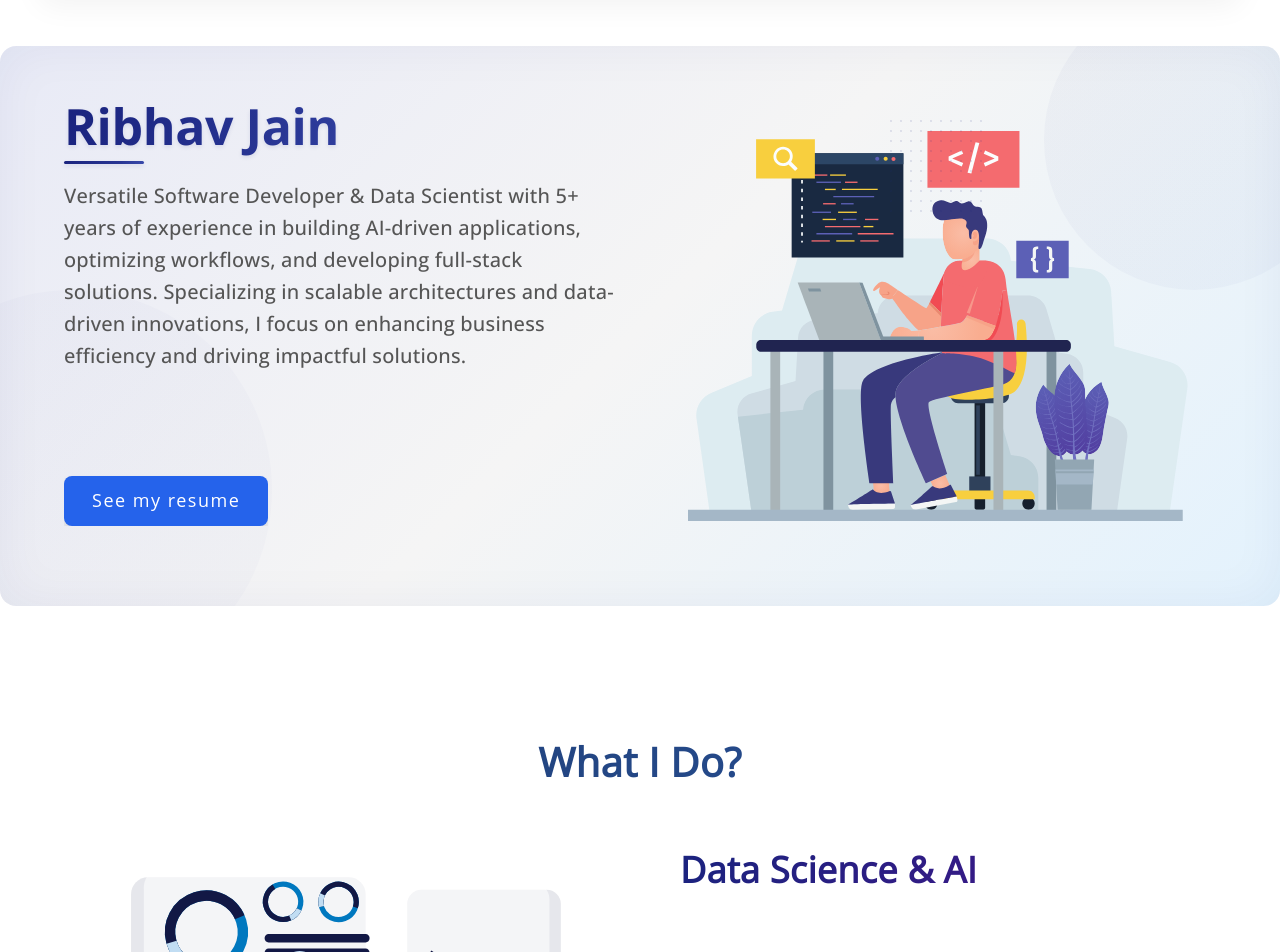
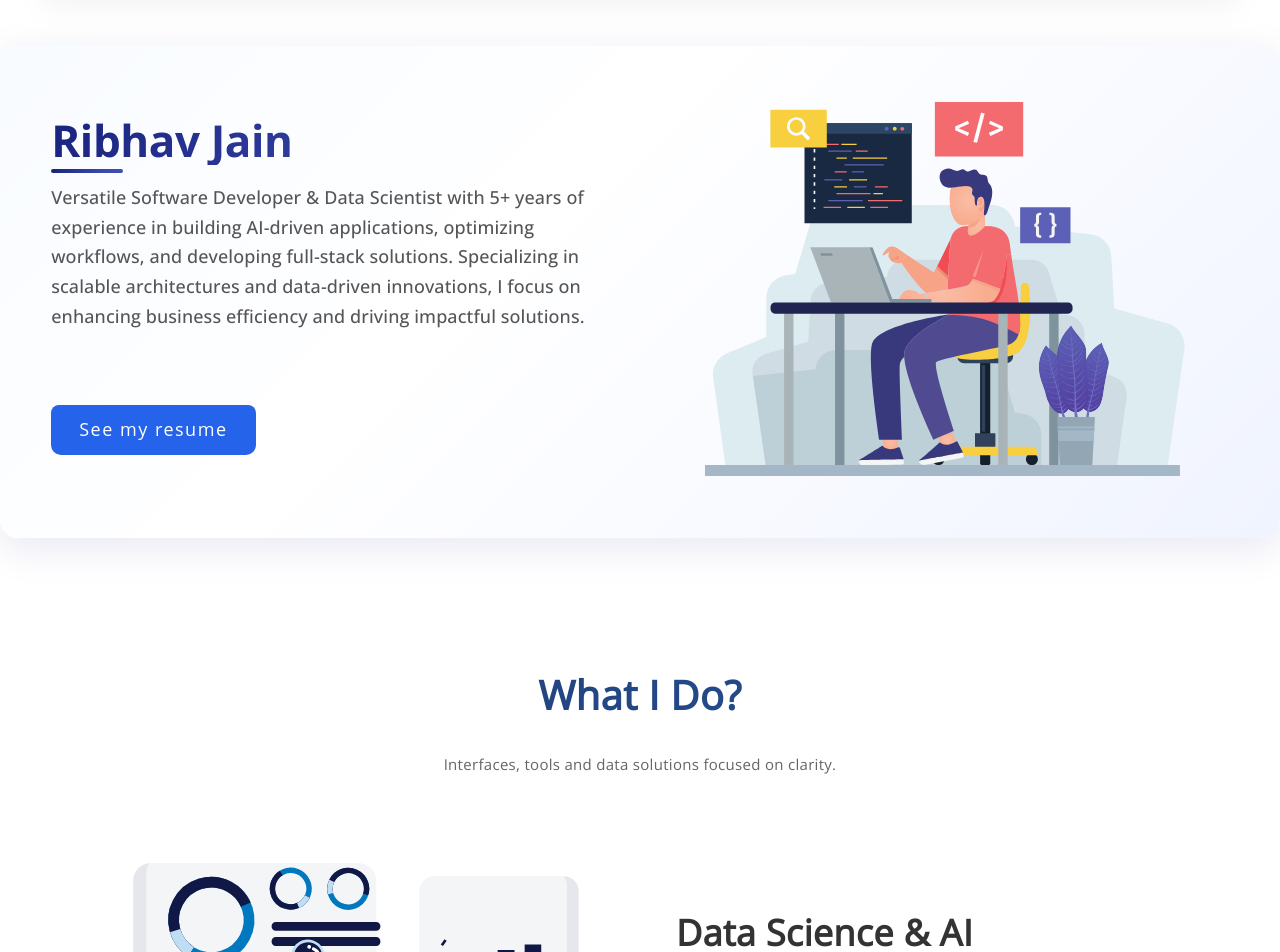
Before and after one commit to ribhav-jain/portfolio-nextjs, a Next.js app: page /home in a window 1280 px wide. Shown: the part 120-1072 px from the top of the page. Built offline with nearby package versions, Linux system fonts and the light colour scheme; no server answers; some icons are missing.

Commit message:
Enhance portfolio sections with introductory texts and styling improvements

```diff
--- a/src/containers/certifications/Certifications.js
+++ b/src/containers/certifications/Certifications.js
@@ -17,6 +17,12 @@ const Certifications = ({ theme }) => {
         >
           Certifications
         </motion.h1>
+        <p
+          className={styles.headerIntro}
+          style={{ color: theme.secondaryText }}
+        >
+          Professional credentials and verified skills.
+        </p>
       </div>
       <div className={styles.cardsContainer}>
         {certifications.certifications.map((cert, index) => (
--- a/src/containers/education/Educations.js
+++ b/src/containers/education/Educations.js
@@ -17,6 +17,12 @@ const Educations = () => {
       >
         Degrees Received
       </motion.h1>
+      <p
+        className={styles.educationsIntro}
+        style={{ color: chosenTheme.secondaryText }}
+      >
+        Academic foundation in computer science and engineering.
+      </p>
       <div className={styles.degreesList}>
         {degrees.degrees.map((degree, index) => (
           <DegreeCard key={index} degree={degree} theme={chosenTheme} />
--- a/src/containers/greeting/Greeting.js
+++ b/src/containers/greeting/Greeting.js
@@ -4,7 +4,6 @@ import styles from "./Greeting.module.css";
 import SocialMedia from "../../components/socialMedia/SocialMedia";
 import Button from "../../components/button/Button";
 import { greeting } from "../../portfolio";
-import FeelingProud from "./FeelingProud";
 import Image from "next/image";
 import { chosenTheme } from "../../styles/theme";
 
@@ -14,29 +13,28 @@ const Greeting = () => {
     visible: {
       opacity: 1,
       transition: {
-        staggerChildren: 0.2,
-        delayChildren: 0.1,
+        staggerChildren: 0.18,
+        delayChildren: 0.12,
       },
     },
   };
 
   const itemVariants = {
-    hidden: {
-      opacity: 0,
-      y: 15,
-    },
+    hidden: { opacity: 0, y: 12 },
     visible: {
       opacity: 1,
       y: 0,
-      transition: {
-        duration: 0.6,
-        ease: "easeOut",
-      },
+      transition: { duration: 0.6, ease: "easeOut" },
     },
   };
 
   return (
-    <div className={styles.greetingContainer} id="greeting">
+    <section
+      id="greeting"
+      className={styles.greetingContainer}
+      role="region"
+      aria-label="Hero — Introduction"
+    >
       <motion.div
         className={styles.greetingContent}
         initial="hidden"
@@ -54,6 +52,7 @@ const Greeting = () => {
           >
             {greeting.title}
           </motion.h1>
+
           <motion.p
             className={styles.greetingSubtitle}
             style={{ color: chosenTheme.secondaryText }}
@@ -61,51 +60,47 @@ const Greeting = () => {
           >
             {greeting.subTitle}
           </motion.p>
-          <motion.div variants={itemVariants}>
-            <SocialMedia theme={chosenTheme} />
-          </motion.div>
+
           <motion.div
-            className={styles.resumeButtonContainer}
+            className={styles.socialAndButtons}
             variants={itemVariants}
           >
+            <SocialMedia theme={chosenTheme} />
+            <div className={styles.resumeButtonContainer}>
               <Button
                 text="See my resume"
                 newTab={true}
                 href={greeting.resumeLink}
                 theme={chosenTheme}
                 className={styles.resumeButton}
+                ariaLabel="Open resume in a new tab"
               />
+            </div>
           </motion.div>
         </motion.div>
+
         <motion.div
           className={styles.greetingIllustrationContainer}
           variants={{
-            hidden: {
-              opacity: 0,
-              scale: 0.98,
-            },
-            visible: {
-              opacity: 1,
-              scale: 1,
-              transition: {
-                duration: 0.8,
-                ease: "easeOut",
-              },
-            },
+            hidden: { opacity: 0, scale: 0.98 },
+            visible: { opacity: 1, scale: 1, transition: { duration: 0.9 } },
           }}
+          whileHover={{ translateY: -8, scale: 1.02 }}
         >
+          <div className={styles.imageWrap} aria-hidden="false">
             <Image
               src="/images/developer.svg"
-            alt="Developer illustration"
+              alt={greeting.imageAlt || "Illustration of developer at a desk"}
               layout="responsive"
-            width={600} // Original width of image
-            height={400} // Original height of image
+              width={600}
+              height={400}
+              priority={true}
               style={{ objectFit: "contain" }}
             />
-          {/* <FeelingProud theme={chosenTheme} /> */}
+          </div>
         </motion.div>
       </motion.div>
-    </div>
+    </section>
   );
 };
 
--- a/src/containers/greeting/Greeting.module.css
+++ b/src/containers/greeting/Greeting.module.css
@@ -1,103 +1,45 @@
 .greetingContainer {
   width: 100%;
-  padding: 50px 0;
+  padding: 56px 0;
   margin: 0;
   margin-top: 3rem;
   position: relative;
-  /* Modern, sophisticated gradient background */
-  background: linear-gradient(135deg, #e8eaf6 0%, #f5f5f5 50%, #e3f2fd 100%);
-  box-shadow: inset 0 0 50px rgba(26, 35, 126, 0.05);
-  border-radius: 16px;
-  overflow: hidden; /* Important for containing pseudo-elements */
-}
-
-/* Add subtle geometric elements */
-.greetingContainer::before {
-  content: "";
-  position: absolute;
-  top: -10%;
-  right: -5%;
-  width: 300px;
-  height: 300px;
-  border-radius: 50%;
-  background: linear-gradient(
-    135deg,
-    rgba(26, 35, 126, 0.03) 0%,
-    rgba(40, 53, 147, 0.03) 100%
-  );
-  z-index: 0;
-}
-
-.greetingContainer::after {
-  content: "";
-  position: absolute;
-  bottom: -15%;
-  left: -10%;
-  width: 400px;
-  height: 400px;
-  border-radius: 50%;
-  background: linear-gradient(
-    135deg,
-    rgba(26, 35, 126, 0.02) 0%,
-    rgba(40, 53, 147, 0.02) 100%
-  );
-  z-index: 0;
-}
-
-/* Add a subtle dot pattern */
-.greetingContent::before {
-  content: "";
-  position: absolute;
-  top: 20px;
-  right: 20%;
-  width: 100px;
-  height: 100px;
-  background-image: radial-gradient(
-    circle,
-    rgba(26, 35, 126, 0.1) 1px,
-    transparent 1px
-  );
-  background-size: 10px 10px;
-  z-index: 0;
+  background: linear-gradient(135deg, #f8fbff 0%, #ffffff 40%, #f0f4ff 100%);
+  border-radius: 18px;
+  box-shadow: 0 10px 40px rgba(26, 35, 126, 0.1);
+  overflow: hidden;
 }
 
 /* Ensure content stays above background elements */
 .greetingContent {
   max-width: 1200px;
-  width: 90%;
+  width: 92%;
   margin: 0 auto;
   display: flex;
   align-items: center;
-  gap: 40px;
+  gap: 44px;
   position: relative;
   z-index: 1;
 }
 
 .greetingTextContainer {
   flex: 1;
-  margin-bottom: 30px;
+  margin-bottom: 12px;
 }
 
 .greetingTitle {
   margin-top: 0;
-  margin-bottom: 24px;
-  font-size: 56px;
-  line-height: 1.2;
+  margin-bottom: 18px;
+  font-size: 48px;
+  line-height: 1.08;
   font-family: "Open Sans Bold", sans-serif;
   font-weight: 800;
-  letter-spacing: -0.5px;
-  background: linear-gradient(
-    120deg,
-    #1a237e 0%,
-    #283593 35%,
-    #3949ab 65%,
-    #3f51b5 100%
-  );
+  letter-spacing: -0.4px;
+  background: linear-gradient(120deg, #1a237e 0%, #3949ab 70%, #3f51b5 100%);
   -webkit-background-clip: text;
   background-clip: text;
   -webkit-text-fill-color: transparent;
   position: relative;
-  text-shadow: 0 2px 4px rgba(26, 35, 126, 0.1);
 }
 
 .greetingTitle::after {
@@ -105,24 +47,21 @@
   position: absolute;
   bottom: -8px;
   left: 0;
-  width: 80px;
-  height: 3px;
-  background: linear-gradient(120deg, #1a237e 0%, #283593 70%, #3949ab 100%);
-  border-radius: 2px;
-  box-shadow: 0 2px 4px rgba(26, 35, 126, 0.1);
+  width: 72px;
+  height: 4px;
+  background: linear-gradient(120deg, #1a237e 0%, #3949ab 70%, #3f51b5 100%);
+  border-radius: 4px;
 }
 
 .greetingSubtitle {
-  font-size: 22px;
-  line-height: 1.6;
-  margin-bottom: 32px;
+  font-size: 18px;
+  line-height: 1.65;
+  margin-bottom: 18px;
   font-family: "Open Sans Medium", sans-serif;
   font-weight: 500;
-  letter-spacing: 0.2px;
-  color: #2c3e50;
-  opacity: 0.9;
-  transform: translateY(0);
-  transition: transform 0.3s ease;
+  letter-spacing: 0.1px;
+  color: #324357;
+  opacity: 0.95;
 }
 
 .greetingIllustrationContainer {
@@ -130,12 +69,10 @@
   display: flex;
   justify-content: center;
   align-items: center;
-  transform: translateY(0);
-  transition: transform 0.5s ease;
 }
 
 .greetingIllustrationContainer:hover {
-  transform: translateY(-10px);
+  transform: translateY(-6px);
 }
 
 .greetingIllustrationContainer > * {
@@ -143,115 +80,119 @@
   height: auto;
 }
 
+.imageWrap {
+  width: 100%;
+  max-width: 520px;
+  border-radius: 12px;
+  padding: 0;
+  background: transparent;
+  box-shadow: none;
+}
+
+.socialAndButtons {
+  display: flex;
+  flex-direction: column;
+  align-items: flex-start;
+  gap: 16px;
+}
 .resumeButtonContainer {
   display: flex;
-  margin-top: 32px;
+  margin-top: 0;
 }
 
 .resumeButton {
   position: relative;
   overflow: hidden;
-  transition: transform 0.3s ease;
+  transition: transform 0.22s ease;
+  border-radius: 10px;
 }
 
 .resumeButton:hover {
-  transform: translateY(-2px);
+  transform: translateY(-3px);
 }
 
 @media (max-width: 1380px) {
   .greetingTitle {
-    font-size: 50px;
-    letter-spacing: -0.4px;
+    font-size: 44px;
   }
-
-  .greetingSubtitle {
-    font-size: 20px;
+  .imageWrap {
+    max-width: 480px;
   }
 }
 
 @media (max-width: 992px) {
+  .greetingContent {
+    gap: 28px;
+    flex-direction: column-reverse;
+  }
   .greetingTitle {
-    font-size: 42px;
-    letter-spacing: -0.3px;
+    font-size: 36px;
   }
-
-  .greetingSubtitle {
-    font-size: 18px;
+  .imageWrap {
+    max-width: 420px;
   }
 }
 
 @media (max-width: 768px) {
   .greetingContainer {
-    padding: 40px 0;
+    padding: 28px 0;
     margin-top: 2rem;
   }
-
   .greetingContent {
-    width: 90%;
-    padding: 0 16px;
+    width: 94%;
+    padding: 0 14px;
     flex-direction: column;
-    gap: 32px;
+    gap: 20px;
   }
-
   .greetingTextContainer {
     text-align: center;
     margin-bottom: 0;
   }
-
   .greetingTitle::after {
     left: 50%;
     transform: translateX(-50%);
   }
-
   .greetingTitle {
-    font-size: 38px;
-    letter-spacing: -0.2px;
-    margin-top: 16px;
-    margin-bottom: 24px;
+    font-size: 30px;
+    margin-top: 10px;
   }
-
   .greetingSubtitle {
-    font-size: 18px;
-    margin-bottom: 24px;
+    font-size: 16px;
+    margin-bottom: 12px;
   }
-
   .resumeButtonContainer {
     width: 100%;
     justify-content: center;
-    margin-top: 24px;
+    margin-top: 12px;
   }
-
   .greetingIllustrationContainer {
-    width: 60%;
+    width: 80%;
     margin: 0 auto;
   }
-
-  .greetingIllustrationContainer > * {
-    max-width: 100%;
-    height: auto;
+  .imageWrap {
+    max-width: 360px;
   }
-
   .greetingContainer::before {
-    width: 200px;
-    height: 200px;
+    width: 160px;
+    height: 160px;
   }
-
   .greetingContainer::after {
-    width: 250px;
-    height: 250px;
+    width: 210px;
+    height: 210px;
   }
 }
 
 @media (max-width: 480px) {
   .greetingTitle {
-    font-size: 32px;
+    font-size: 26px;
   }
-
   .greetingSubtitle {
-    font-size: 16px;
+    font-size: 14px;
   }
-
   .greetingIllustrationContainer {
-    width: 70%;
+    width: 85%;
+  }
+  .imageWrap {
+    max-width: 300px;
   }
 }
--- a/src/containers/skills/SkillSection.js
+++ b/src/containers/skills/SkillSection.js
@@ -46,8 +46,15 @@ export default function SkillSection(props) {
 
   return (
     <div className={styles.skillSectionContainer}>
-      {skills.data.map((skill, index) => (
-        <div key={index} className={styles.skillItem}>
+      {skills.data.map((skill, index) => {
+        const titleId = `skill-title-${index}`;
+        return (
+          <article
+            key={index}
+            className={styles.skillItem}
+            role="article"
+            aria-labelledby={titleId}
+          >
             <motion.div
               className={styles.skillImageWrapper}
               variants={fadeInUpVariant}
@@ -58,7 +65,8 @@ export default function SkillSection(props) {
               <GetSkillImgLottie fileName={skill.fileName} theme={theme} />
             </motion.div>
             <div className={styles.skillDescriptionWrapper}>
-            <motion.h1
+              <motion.h2
+                id={titleId}
                 className={styles.skillHeading}
                 style={{ color: theme.text }}
                 variants={fadeInUpVariant}
@@ -67,7 +75,7 @@ export default function SkillSection(props) {
                 viewport={{ once: true, amount: 0.3 }}
               >
                 {skill.title}
-            </motion.h1>
+              </motion.h2>
               <motion.div
                 variants={fadeInUpVariant}
                 initial="offscreen"
@@ -93,8 +101,9 @@ export default function SkillSection(props) {
                 ))}
               </motion.div>
             </div>
-        </div>
-      ))}
+          </article>
+        );
+      })}
     </div>
   );
 }
--- a/src/containers/skills/Skills.js
+++ b/src/containers/skills/Skills.js
@@ -29,6 +29,9 @@ const Skills = () => {
         <h1 className={styles.skillsHeader} style={{ color: chosenTheme.text }}>
           What I Do?
         </h1>
+        <p className={styles.skillsIntro} style={{ color: chosenTheme.secondaryText }}>
+          Interfaces, tools and data solutions focused on clarity.
+        </p>
       </motion.div>
       <SkillSection theme={chosenTheme} />
     </div>
--- a/src/containers/skills/Skills.module.css
+++ b/src/containers/skills/Skills.module.css
@@ -18,47 +18,46 @@
   margin-top: 1rem;
 }
 
-.skillSectionHeader {
-  text-align: center;
-}
-
-.skillTitle {
-  font-size: 2.5rem;
-  line-height: 1.3;
-  font-family: "Open Sans Regular";
-  margin-bottom: 2rem;
-}
-
 .skillItem {
-  display: flex;
-  overflow: hidden;
-  gap: 30px;
-  margin-bottom: 60px;
+  display: grid;
+  grid-template-columns: 1fr 1fr;
+  align-items: center;
+  gap: 20px;
+  margin-bottom: 36px;
 }
 
 .skillItem > * {
-  flex: 1;
+  min-width: 0;
+}
+
+.skillsIntro {
+  max-width: 780px;
+  margin: 0.6rem auto 0;
+  font-size: 15px;
+  line-height: 1.5;
+  color: inherit;
+  opacity: 0.9;
 }
 
 .skillImageWrapper > * {
   max-width: 100%;
   height: auto;
+  display: block;
+  margin: 0 auto;
 }
 
 .skillHeading {
-  background: linear-gradient(120deg, #1a237e 0%, #4a148c 100%);
-  -webkit-background-clip: text;
-  -webkit-text-fill-color: transparent;
-  font-size: 42px;
+  color: inherit;
+  font-size: 28px;
   font-weight: 600;
   font-family: "Open Sans Regular";
   line-height: 1.2;
   margin-top: 0;
-  margin-bottom: 20px;
+  margin-bottom: 12px;
 }
 
 .skillDescriptionWrapper {
-  margin-left: 30px;
+  margin-left: 16px;
   font-family: "Open Sans Regular";
 }
 
@@ -80,8 +79,7 @@
 /* Responsive Styles */
 @media (max-width: 1380px) {
   .skillHeading,
-  .skillsHeader,
-  .skillTitle {
+  .skillsHeader {
     font-size: 36px;
   }
 
@@ -92,9 +90,9 @@
 
 @media (max-width: 768px) {
   .skillItem {
-    flex-direction: column;
-    gap: 20px;
-    margin-bottom: 40px;
+    grid-template-columns: 1fr;
+    gap: 14px;
+    margin-bottom: 20px;
   }
 
   .skillDescriptionWrapper,
@@ -103,19 +101,18 @@
   }
 
   .skillHeading,
-  .skillsHeader,
-  .skillTitle {
+  .skillsHeader {
     font-size: 28px;
     text-align: center;
   }
 
-  .skillsHeader,
-  .skillTitle {
+  .skillsHeader {
     font-size: 2rem;
   }
 
   .skillImageWrapper {
-    order: 2;
+    order: 2; /* image below title on small screens */
+    text-align: center;
   }
 
   .skillSubTitle {
```
Also changed, not shown: src/containers/certifications/Certifications.module.css (+18 -22 lines), src/containers/education/Educations.module.css (+19 -19 lines). Lines whose indentation alone changed are shown as unchanged.
